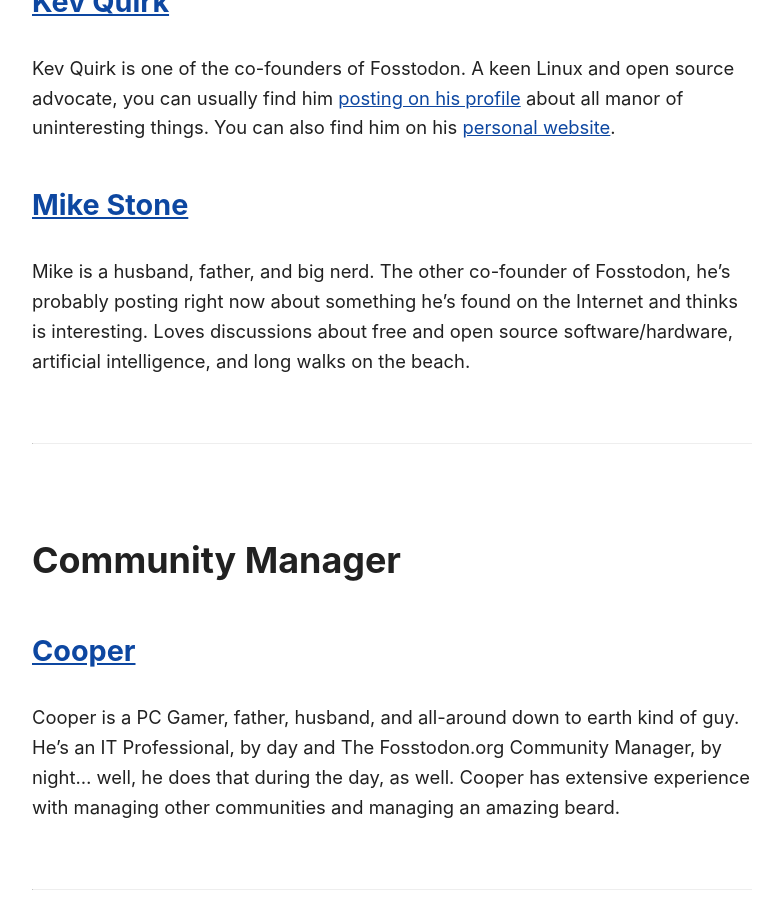
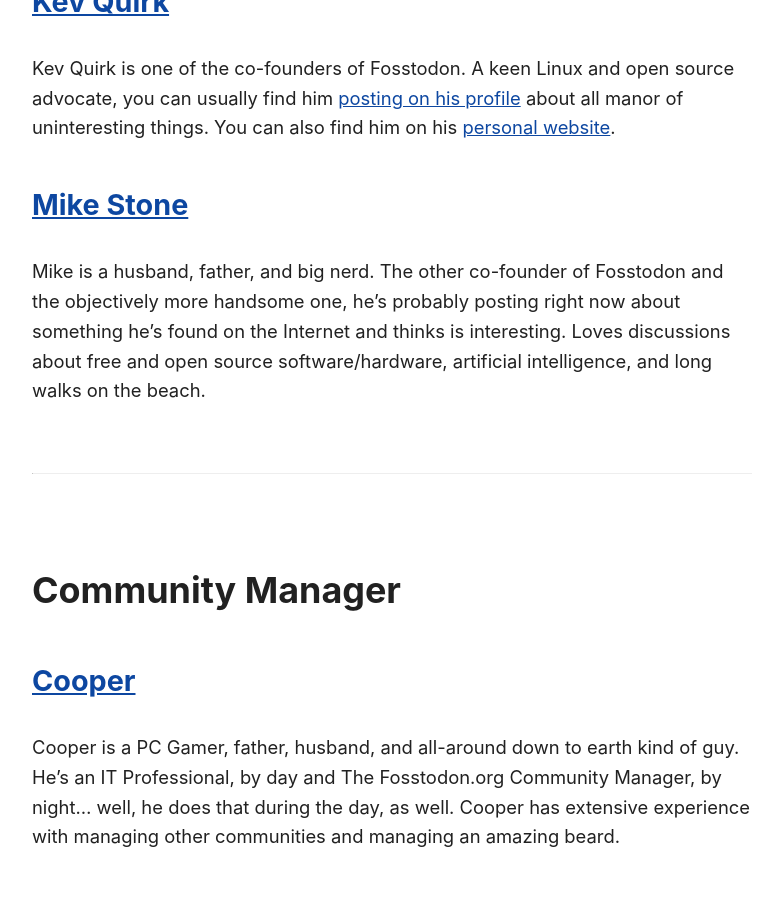
Before and after one commit to fosstodon/hub, a Jekyll site: the page built from team.md, in a window 1280 px wide and 900 px high, scrolled down 403 px. Shown: the whole window, without its empty margins (248-1028 px from the left). Built offline with Jekyll 4.4.1, drawn with Linux system fonts in a browser that asks for light colours.

```diff
--- a/team.md
+++ b/team.md
@@ -11,7 +11,7 @@ layout: default
 Kev Quirk is one of the co-founders of Fosstodon. A keen Linux and open source advocate, you can usually find him [posting on his profile](https://fosstodon.org/@kev) about all manor of uninteresting things. You can also find him on his [personal website](https://kevq.uk).
 
 ### [Mike Stone](https://fosstodon.org/@mike)
-Mike is a husband, father, and big nerd. The other co-founder of Fosstodon, he’s probably posting right now about something he’s found on the Internet and thinks is interesting. Loves discussions about free and open source software/hardware, artificial intelligence, and long walks on the beach.
+Mike is a husband, father, and big nerd. The other co-founder of Fosstodon and the objectively more handsome one, he’s probably posting right now about something he’s found on the Internet and thinks is interesting. Loves discussions about free and open source software/hardware, artificial intelligence, and long walks on the beach.
 
 <br>
 <hr>
```
